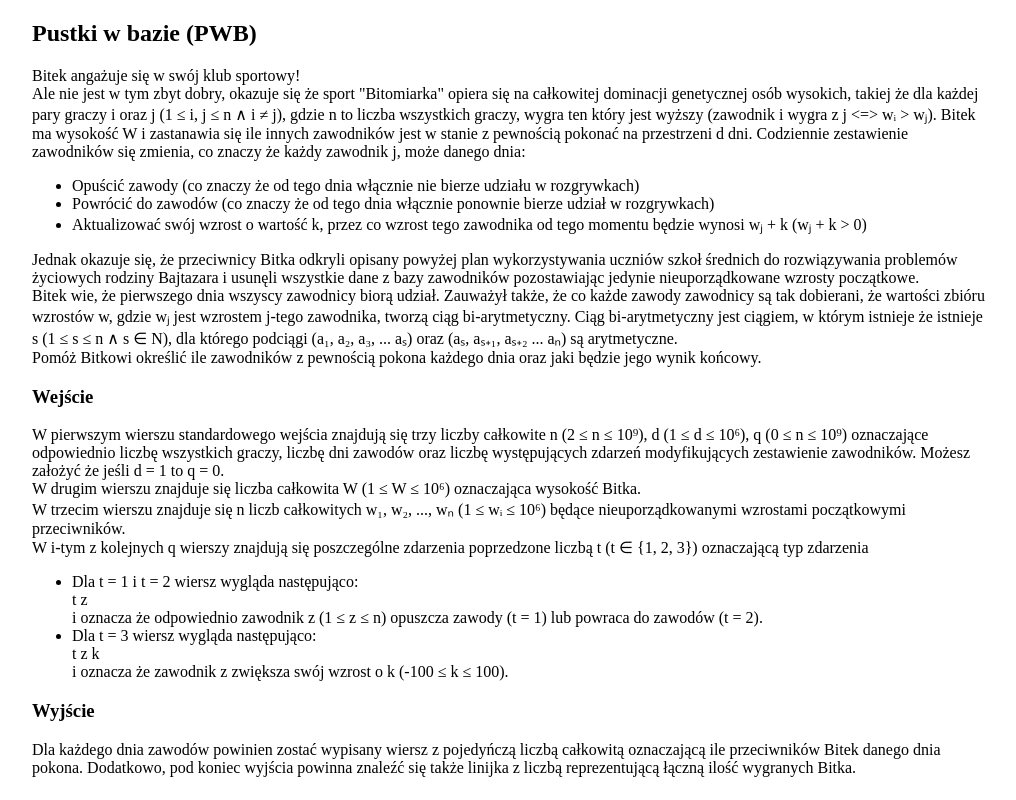
After one commit to TomaszK16/SKS, a PHP site: page /pwb.html in a window 1280 px wide. The commit adds this page. Shown: the whole page, without its empty margins (128-1144 px from the left). Run offline with PHP 8.4, Linux system fonts and the light colour scheme.

Commit message:
Im insane

```diff
--- /dev/null
+++ b/pwb.html
@@ -0,0 +1,44 @@
+<!DOCTYPE html>
+<html lang="en">
+<head>
+    <meta charset="UTF-8">
+    <title>Document</title>
+</head>
+<body>
+    <div style="margin: auto; width: 960px;">
+        <h2> Pustki w bazie (PWB) </h2>
+        <p>
+            Bitek angażuje się w swój klub sportowy!<br>
+            Ale nie jest w tym zbyt dobry, okazuje się że sport "Bitomiarka" opiera się na całkowitej dominacji genetycznej osób wysokich, takiej że dla każdej pary graczy i oraz j (1 ≤ i, j ≤ n ∧ i ≠ j), gdzie n to liczba wszystkich graczy, wygra ten który jest wyższy (zawodnik i wygra z j <=> wᵢ > wⱼ). Bitek ma wysokość W i zastanawia się ile innych zawodników jest w stanie z pewnością pokonać na przestrzeni d dni. Codziennie zestawienie zawodników się zmienia, co znaczy że każdy zawodnik j, może danego dnia:<br>
+            <ul>
+                <li>Opuścić zawody (co znaczy że od tego dnia włącznie nie bierze udziału w rozgrywkach)
+                <li>Powrócić do zawodów (co znaczy że od tego dnia włącznie ponownie bierze udział w rozgrywkach)
+                <li>Aktualizować swój wzrost o wartość k, przez co wzrost tego zawodnika od tego momentu będzie wynosi wⱼ + k (wⱼ + k > 0)
+            </ul>
+            Jednak okazuje się, że przeciwnicy Bitka odkryli opisany powyżej plan wykorzystywania uczniów szkoł średnich do rozwiązywania problemów życiowych rodziny Bajtazara i usunęli wszystkie dane z bazy zawodników pozostawiając jedynie nieuporządkowane wzrosty początkowe.<br>
+            Bitek wie, że pierwszego dnia wszyscy zawodnicy biorą udział. Zauważył także, że co każde zawody zawodnicy są tak dobierani, że wartości zbióru wzrostów w, gdzie wⱼ jest wzrostem j-tego zawodnika, tworzą ciąg bi-arytmetyczny. Ciąg bi-arytmetyczny jest ciągiem, w którym istnieje że istnieje s (1 ≤ s ≤ n ∧ s ∈ N), dla którego podciągi (a₁, a₂, a₃, ... aₛ) oraz (aₛ, aₛ₊₁, aₛ₊₂ ... aₙ) są arytmetyczne.<br>
+            Pomóż Bitkowi określić ile zawodników z pewnością pokona każdego dnia oraz jaki będzie jego wynik końcowy.
+        </p>
+        <h3>Wejście</h3>
+        <p>
+            W pierwszym wierszu standardowego wejścia znajdują się trzy liczby całkowite n (2 ≤ n ≤ 10⁹), d (1 ≤ d ≤ 10⁶), q (0 ≤ n ≤ 10⁹) oznaczające odpowiednio liczbę wszystkich graczy, liczbę dni zawodów oraz liczbę występujących zdarzeń modyfikujących zestawienie zawodników. Możesz założyć że jeśli d = 1 to q = 0. <br/>
+            W drugim wierszu znajduje się liczba całkowita W (1 ≤ W ≤ 10⁶) oznaczająca wysokość Bitka.<br/>
+            W trzecim wierszu znajduje się n liczb całkowitych w₁, w₂, ..., wₙ (1 ≤ wᵢ ≤ 10⁶) będące nieuporządkowanymi wzrostami początkowymi przeciwników.<br/>
+            W i-tym z kolejnych q wierszy znajdują się poszczególne zdarzenia poprzedzone liczbą t (t ∈ {1, 2, 3}) oznaczającą typ zdarzenia
+            <ul>
+                <li> Dla t = 1 i t = 2 wiersz wygląda następująco:<br/>
+                    t z<br/>
+                    i oznacza że odpowiednio zawodnik z (1 ≤ z ≤ n) opuszcza zawody (t = 1) lub powraca do zawodów (t = 2).
+                <li> Dla t = 3 wiersz wygląda następująco:<br/>
+                    t z k<br/>
+                    i oznacza że zawodnik z zwiększa swój wzrost o k (-100 ≤ k ≤ 100).
+            </ul>
+        </p>
+        <h3>Wyjście</h3>
+        <p>
+            Dla każdego dnia zawodów powinien zostać wypisany wiersz z pojedyńczą liczbą całkowitą oznaczającą ile przeciwników Bitek danego dnia pokona. Dodatkowo, pod koniec wyjścia powinna znaleźć się także linijka z liczbą reprezentującą łączną ilość wygranych Bitka.
+        </p>
+
+    </div>
+</body>
+</html>
--- a/scripts/queries/edit_player.php
+++ b/scripts/queries/edit_player.php
@@ -1,5 +1,6 @@
 <?php
     require '../init.php';
+    require 'form.php';
 
     $player = get_form_data(["id", "name", "surname", "grade", "birth_year", "height"]);
 
--- /dev/null
+++ b/sql/create_db_users.sql
@@ -0,0 +1,4 @@
+CREATE USER 'admin'@'localhost' IDENTIFIED BY 'qazwsx';
+CREATE USER 'viewer'@'localhost' IDENTIFIED BY 'qazwsx';
+GRANT INSERT, UPDATE, DELETE, SELECT ON sks.zawodnicy TO 'admin'@'localhost';
+GRANT SELECT ON sks.zawodnicy TO 'viewer'@'localhost';
--- a/styles/style.css
+++ b/styles/style.css
@@ -20,6 +20,10 @@
 
 * {
     font-family: var(--font-normal);
+}
+
+a {
+    text-decoration: none;
 }
 
 body {
```
Also changed, not shown: scripts/queries/get_players_table.php (+1 -13 lines), sql/import.sql (added, +16 -0 lines).
